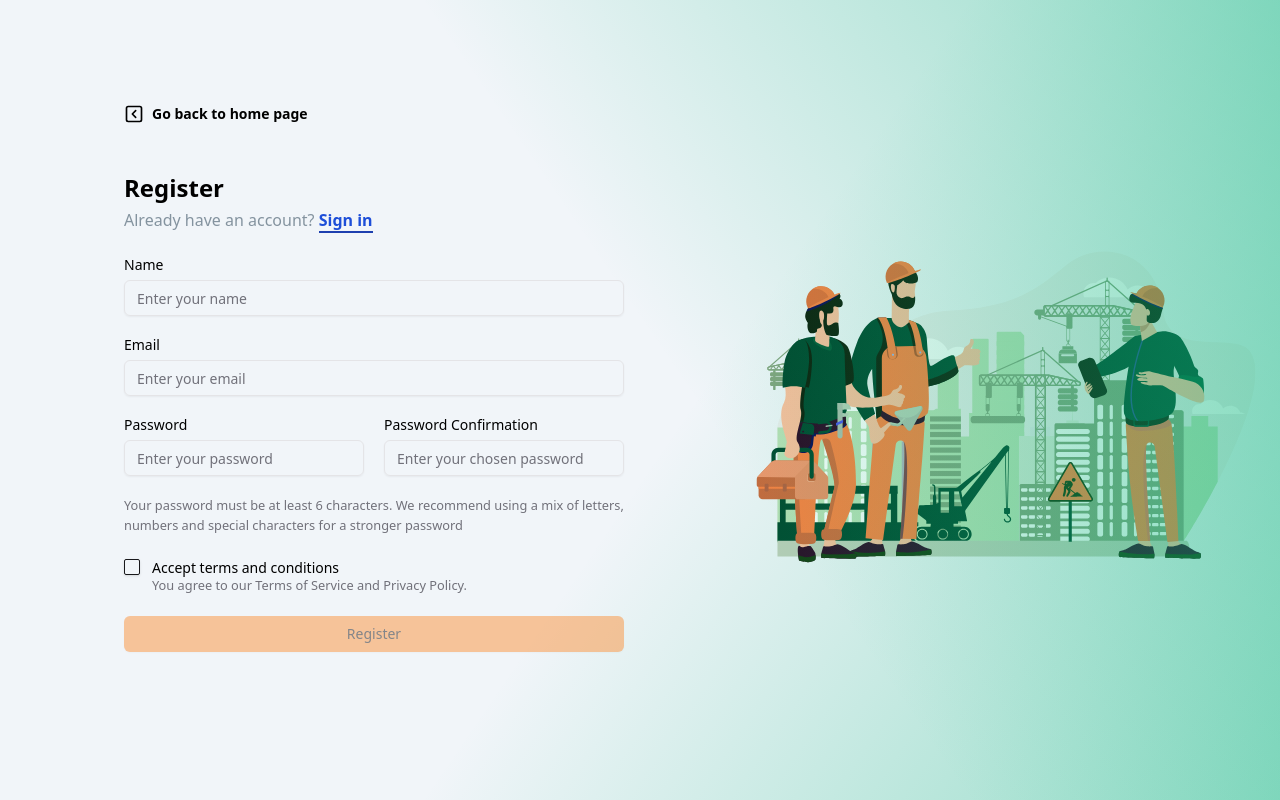
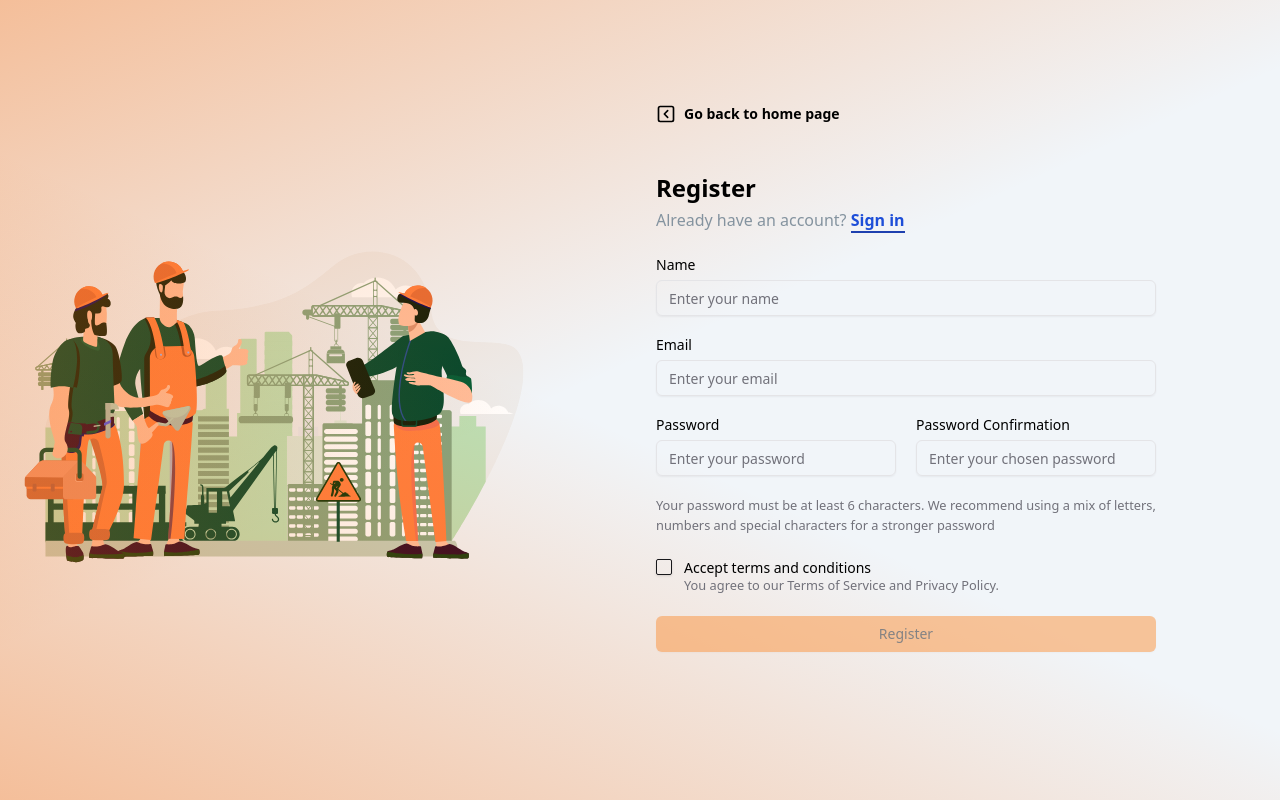
Before and after one commit to pedroaugustofb/in-meta-challenge, a Next.js app: page /register in a window 1280 px wide. Built offline with nearby package versions, Linux system fonts and the light colour scheme.

Commit message:
add: new layout for login page

```diff
--- a/src/app/(auth)/layout.tsx
+++ b/src/app/(auth)/layout.tsx
@@ -1,20 +1,7 @@
-import Image from "next/image";
-import WorkersImage from "@/assets/workers.svg";
-
 export default function AuthLayout({
   children,
 }: Readonly<{
   children: React.ReactNode;
 }>) {
-  return (
-    <main className="flex h-screen w-screen justify-center bg-gray-50 gap-8 p-4">
-      <section className="flex h-full flex-col items-center justify-center z-10 w-full lg:max-w-[700px]">{children}</section>
-      <div className="hidden h-full items-center justify-center lg:flex">
-        <Image src={WorkersImage} alt="in-meta-software" className="w-[500px] h-[430px]" />
-      </div>
-
-      <aside className="absolute hidden lg:block w-full h-full top-0 z-0 rotate-180 bg-bottom-right-green-gradient" />
-      <aside className="absolute hidden lg:block w-full h-full top-0 z-0 rotate-180 bg-bottom-right-green-gradient scale-y-[-1]" />
-    </main>
-  );
+  return <main className="flex h-screen w-screen justify-center bg-gray-50 gap-8 p-4">{children}</main>;
 }
--- a/src/app/(auth)/login/form.tsx
+++ b/src/app/(auth)/login/form.tsx
@@ -39,6 +39,7 @@ export default function LoginForm() {
       //   user: response.data.user,
       // });
 
+      //TODO: Remove this mock
       const mock: LoginResponse = {
         token: "fake-token",
         user: {
@@ -114,7 +115,7 @@ export default function LoginForm() {
           </Button>
         </div>
 
-        <Button type="submit" variant={"secondary"} disabled={isSubmitting} className="my-2">
+        <Button type="submit" disabled={isSubmitting} className="my-2">
           {isSubmitting ? <Loader2 className="size-5 animate-spin" /> : "Login"}
         </Button>
       </form>
--- /dev/null
+++ b/src/app/(auth)/login/layout.tsx
@@ -0,0 +1,20 @@
+import Image from "next/image";
+import WorkersImage from "@/assets/workers.svg";
+
+export default function LoginLayout({
+  children,
+}: Readonly<{
+  children: React.ReactNode;
+}>) {
+  return (
+    <>
+      <section className="flex h-full flex-col items-center justify-center z-10 w-full lg:max-w-[700px]">{children}</section>
+      <div className="hidden h-full items-center justify-center lg:flex">
+        <Image src={WorkersImage} alt="in-meta-software" className="w-[500px] h-[430px]" />
+      </div>
+
+      <aside className="absolute hidden lg:block w-full h-full top-0 z-0 rotate-180 bg-bottom-right-green-gradient" />
+      <aside className="absolute hidden lg:block w-full h-full top-0 z-0 rotate-180 bg-bottom-right-green-gradient scale-y-[-1]" />
+    </>
+  );
+}
--- /dev/null
+++ b/src/app/(auth)/register/layout.tsx
@@ -0,0 +1,20 @@
+import Image from "next/image";
+import WorkersImage from "@/assets/workers.svg";
+
+export default function RegisterLayout({
+  children,
+}: Readonly<{
+  children: React.ReactNode;
+}>) {
+  return (
+    <>
+      <div className="hidden h-full items-center justify-center lg:flex">
+        <Image src={WorkersImage} alt="in-meta-software" className="w-[500px] h-[430px]" />
+      </div>
+
+      <section className="flex h-full flex-col items-center justify-center z-10 w-full lg:max-w-[700px]">{children}</section>
+      <aside className="absolute hidden lg:block w-full h-full top-0 z-0 rotate-180 bg-bottom-right-orange-gradient scale-x-[-1]" />
+      <aside className="absolute hidden lg:block w-full h-full top-0 z-0 rotate-180 bg-bottom-right-orange-gradient scale-y-[-1] scale-x-[-1]" />
+    </>
+  );
+}
--- a/tailwind.config.ts
+++ b/tailwind.config.ts
@@ -14,7 +14,8 @@ const config = {
     },
     extend: {
       backgroundImage: (theme) => ({
-        "bottom-right-green-gradient": "linear-gradient(304.38deg, rgba(16,185,129,0) 0.93%, rgba(16,185,129,0) 52.94%, rgba(16,185,129,0.42) 100%)",
+        "bottom-right-green-gradient": "linear-gradient(204.38deg, rgba(16,185,129,0) 0.93%, rgba(16,185,129,0) 52.94%, rgba(16,185,129,0.42) 100%)",
+        "bottom-right-orange-gradient": "linear-gradient(204.38deg, rgba(249, 115, 22,0) 0.93%, rgba(249, 115, 22,0) 52.94%, rgba(249, 115, 22,0.42) 100%)",
       }),
       fontSize: {
         "2xs": [
```
